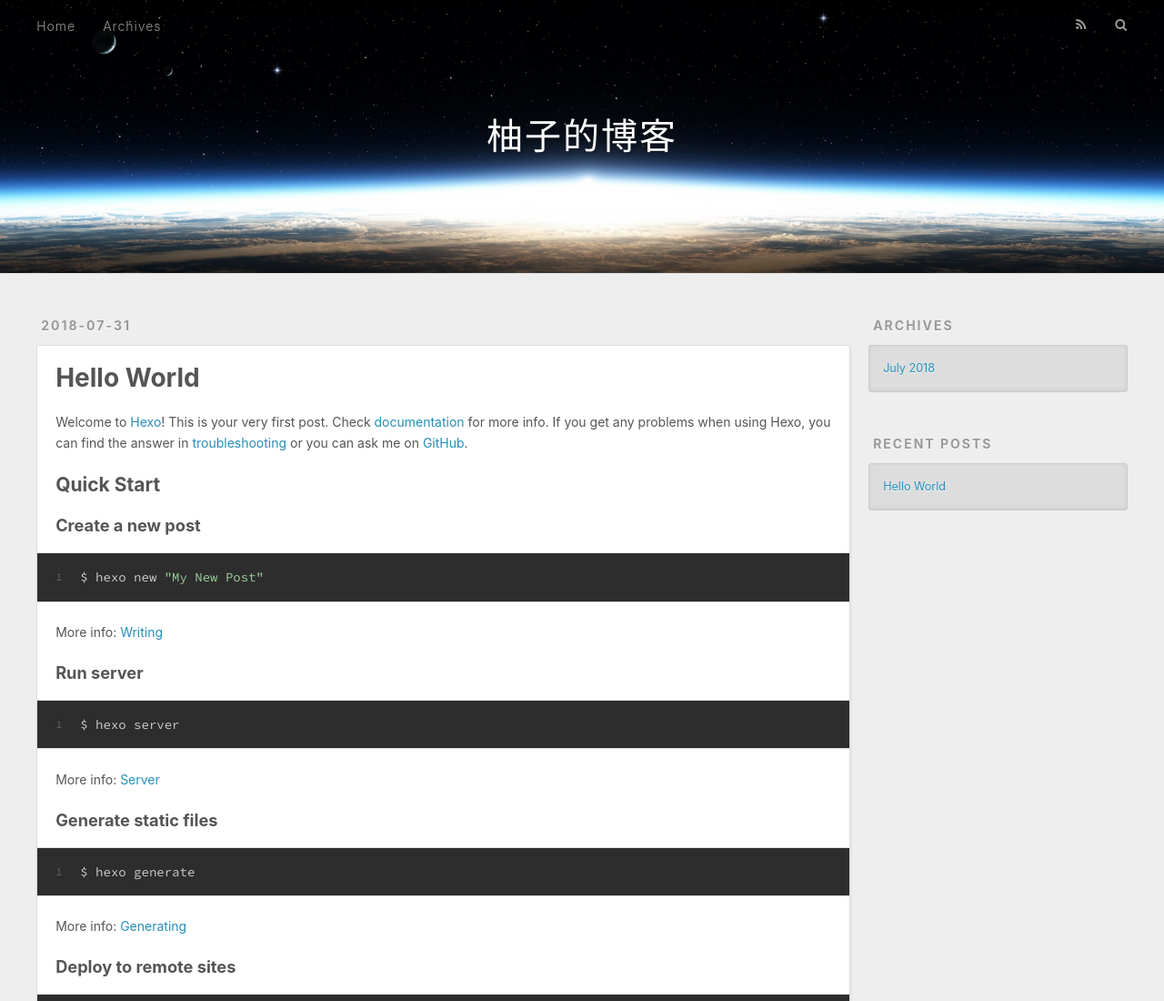
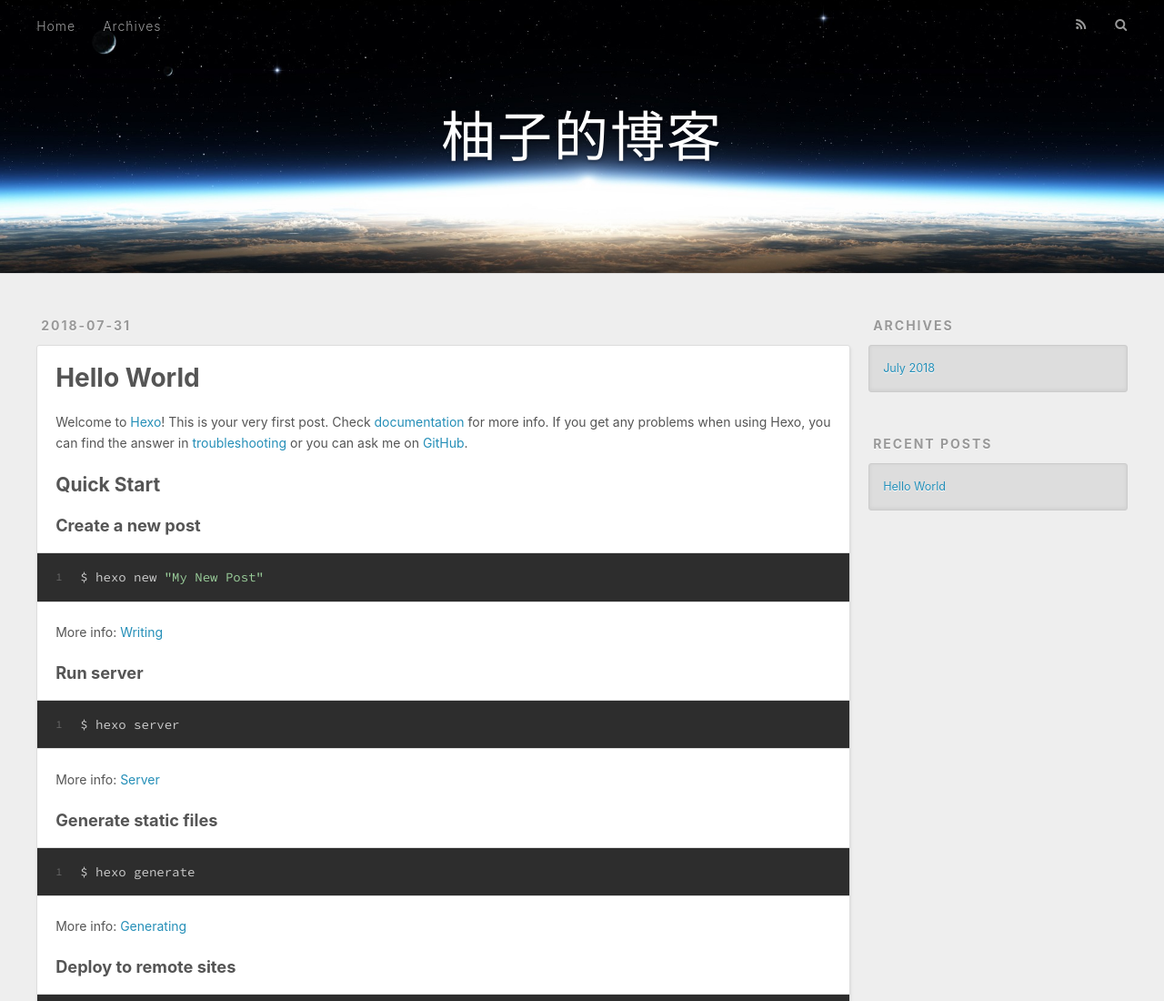
Before and after one commit to yanyouwu/yanyouwu.github.io, a plain HTML site: page 2018/07/31/hello-world/index.html in a window 1280 px wide. Shown: the top 1100 px of the page at 91% size. Drawn offline with nearby package versions, Linux system fonts and the light colour scheme.

Commit message:
Site updated: 2018-07-31 21:38:22

```diff
--- a/2018/07/31/hello-world/index.html
+++ b/2018/07/31/hello-world/index.html
@@ -99,7 +99,7 @@
 
     </div>
     <footer class="article-footer">
-      <a data-url="http://yoursite.com/2018/07/31/hello-world/" data-id="cjk9q4df20000ykm6rc6l6sbb" class="article-share-link">Share</a>
+      <a data-url="http://yoursite.com/2018/07/31/hello-world/" data-id="cjk9qzott00006wm65zx72a5m" class="article-share-link">Share</a>
 
 
     </footer>
--- a/css/style.css
+++ b/css/style.css
@@ -356,11 +356,11 @@ body {
 }
 #header-title {
   text-align: center;
-  height: 40px;
+  height: 60px;
   position: absolute;
   top: 50%;
   left: 0;
-  margin-top: -20px;
+  margin-top: -30px;
 }
 #logo,
 #subtitle {
@@ -370,8 +370,8 @@ body {
   text-shadow: 0 1px 4px rgba(0,0,0,0.3);
 }
 #logo {
-  font-size: 40px;
-  line-height: 40px;
+  font-size: 60px;
+  line-height: 60px;
   letter-spacing: 2px;
 }
 #subtitle {
```
Also changed, not shown: index.html (+1 -1 lines), css/images/mountain.jpg (added).
